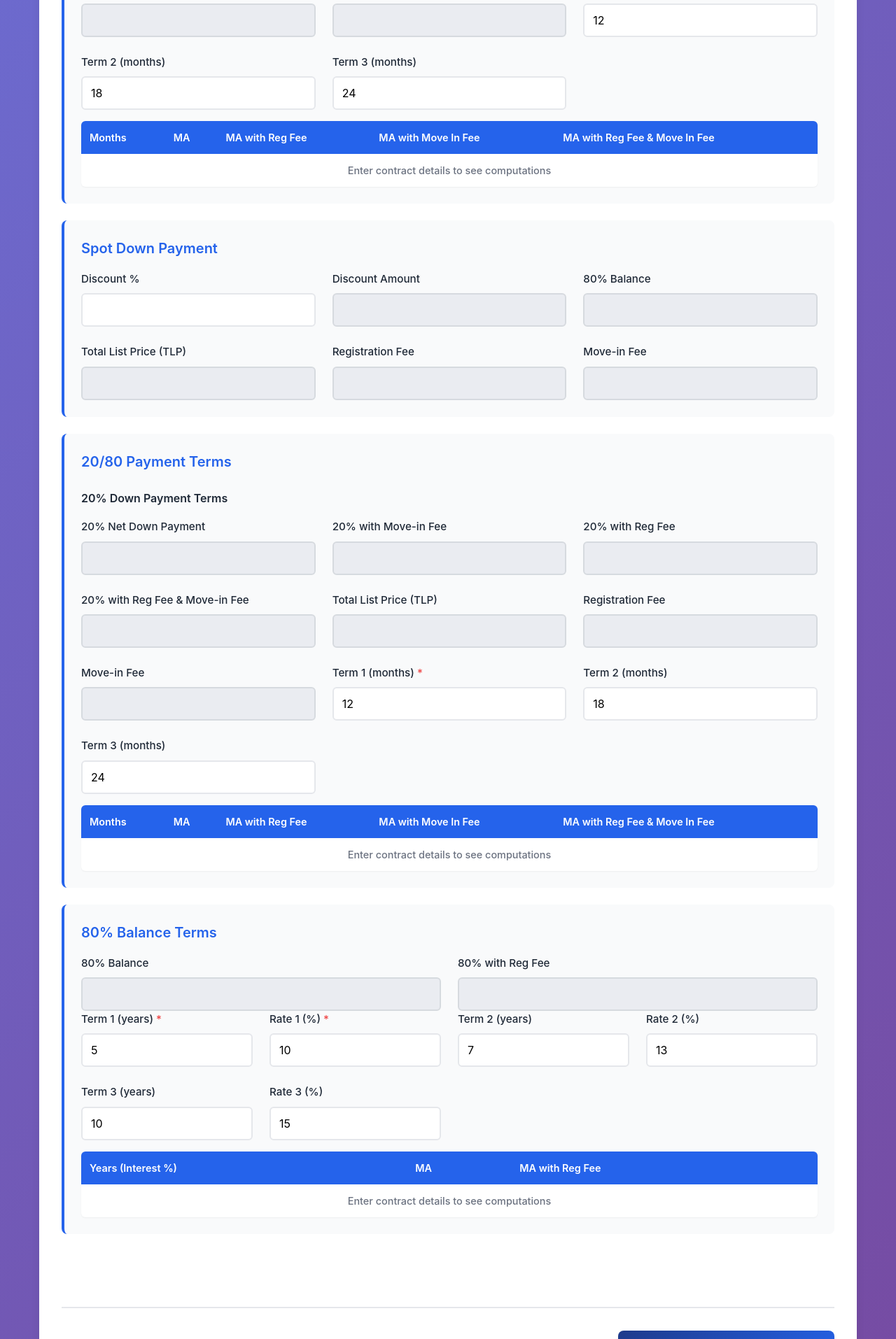
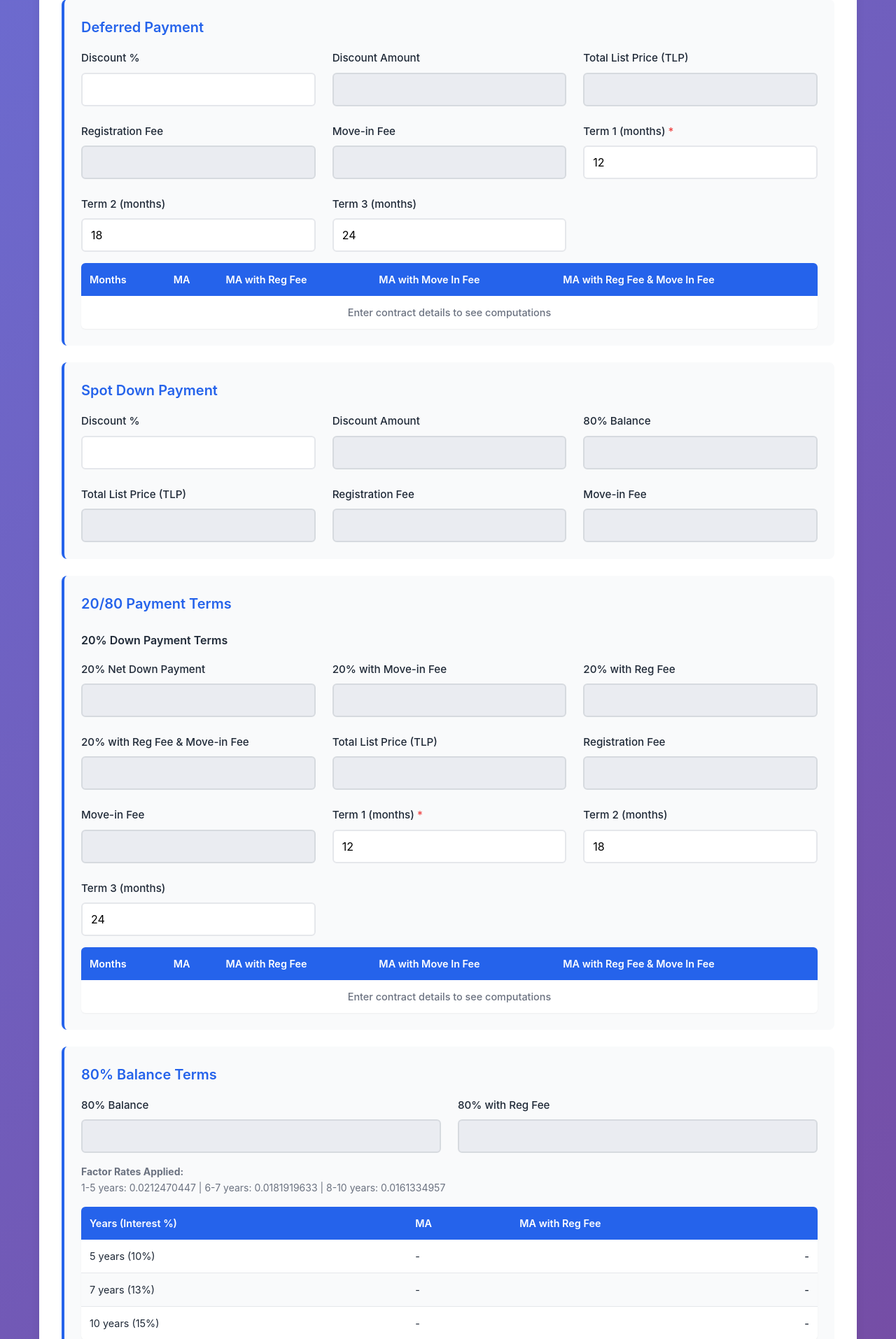
Before and after one commit to edson0312/realty-proposal-generator, a Flask app: page / in a window 1280 px wide. Shown: the part 2199-4113 px from the top of the page at 70% size. Run offline with Flask 3, Linux system fonts and the light colour scheme.

Commit message:
Implement new computation formulas and TLP toggle
- Add factor rates for 80% Balance Terms (1-5yr: 0.0212470447, 6-7yr: 0.0181919633, 8-10yr: 0.0161334957)
- Make 80% Balance table static with 5yr(10%), 7yr(13%), 10yr(15%)
- Remove Term/Rate input fields from 80% Balance UI
- Add TLP toggle for Registration Fee calculation
- Add Total Payment field to Spot Cash section (NTCP + RGF + MIF)
- Handle TCP <= 3,600,000 special case (TLP = DTCP/TCP)
- Update all payment computations to support TLP toggle
- Update JavaScript for real-time calculations
- Update PDF generation to include Total Payment

```diff
--- a/app/routes/main.py
+++ b/app/routes/main.py
@@ -45,6 +45,7 @@
         reservation_fee = float(form_data.get('reservation_fee', 0))
         registration_fee_percent = float(form_data.get('registration_fee_percent', 0))
         move_in_fee_percent = float(form_data.get('move_in_fee_percent', 0))
+        use_tlp_toggle = form_data.get('use_tlp_toggle') == 'on'  # Checkbox value
 
         # Initialize computation service
         comp_service = ComputationService()
@@ -96,7 +97,8 @@
             discount = float(form_data.get('spot_cash_discount', 0))
             spot_cash_data = comp_service.compute_spot_cash(
                 tcp, discount, reservation_fee,
-                registration_fee_percent, move_in_fee_percent
+                registration_fee_percent, move_in_fee_percent,
+                use_tlp_toggle
             )
             data['spot_cash_data'] = spot_cash_data
 
@@ -113,7 +115,8 @@
             deferred_data = comp_service.compute_deferred_payment(
                 tcp, reservation_fee,
                 registration_fee_percent, move_in_fee_percent,
-                deferred_terms
+                deferred_terms,
+                use_tlp_toggle
             )
             data['deferred_payment_data'] = deferred_data
 
@@ -122,7 +125,8 @@
             discount = float(form_data.get('spot_down_discount', 0))
             spot_down_data = comp_service.compute_spot_down_payment(
                 tcp, discount, reservation_fee,
-                registration_fee_percent, move_in_fee_percent
+                registration_fee_percent, move_in_fee_percent,
+                use_tlp_toggle
             )
             data['spot_down_payment_data'] = spot_down_data
 
@@ -139,29 +143,37 @@
             payment_20_80_data = comp_service.compute_20_80_payment(
                 tcp, reservation_fee,
                 registration_fee_percent, move_in_fee_percent,
-                payment_20_80_terms
+                payment_20_80_terms,
+                use_tlp_toggle
             )
             data['payment_20_80_data'] = payment_20_80_data
 
-        # Compute 80% balance amortizations (shared for both Spot Down and 20/80)
-        # This section appears after either Spot Down Payment or 20/80 Payment Terms
+        # Compute 80% balance amortizations with static terms and factor rates
+        # Static terms: 5 years (10%), 7 years (13%), 10 years (15%)
         balance_80_amortizations = []
-        if form_data.get('balance_80_term1') and form_data.get('balance_80_rate1'):
-            years = float(form_data.get('balance_80_term1'))
-            rate = float(form_data.get('balance_80_rate1'))
-            amort = comp_service.compute_80_balance_amortization(tcp, years, rate)
-            balance_80_amortizations.append(amort)
 
-        if form_data.get('balance_80_term2') and form_data.get('balance_80_rate2'):
-            years = float(form_data.get('balance_80_term2'))
-            rate = float(form_data.get('balance_80_rate2'))
-            amort = comp_service.compute_80_balance_amortization(tcp, years, rate)
-            balance_80_amortizations.append(amort)
+        # Calculate registration fee for 80% balance
+        if tcp <= 3600000:
+            tlp = tcp
+        else:
+            tlp = tcp / 1.12
 
-        if form_data.get('balance_80_term3') and form_data.get('balance_80_rate3'):
-            years = float(form_data.get('balance_80_term3'))
-            rate = float(form_data.get('balance_80_rate3'))
-            amort = comp_service.compute_80_balance_amortization(tcp, years, rate)
+        if use_tlp_toggle:
+            reg_fee_for_80 = tlp * (registration_fee_percent / 100)
+        else:
+            reg_fee_for_80 = tcp * (registration_fee_percent / 100)
+
+        # Static terms with factor rates
+        static_terms = [
+            {'years': 5, 'rate': 10},
+            {'years': 7, 'rate': 13},
+            {'years': 10, 'rate': 15}
+        ]
+
+        for term in static_terms:
+            amort = comp_service.compute_80_balance_amortization(
+                tcp, term['years'], term['rate'], reg_fee_for_80
+            )
             balance_80_amortizations.append(amort)
 
         # Add 80% balance amortizations to whichever payment method is being used
--- a/app/services/pdf_service.py
+++ b/app/services/pdf_service.py
@@ -295,6 +295,7 @@
             ['Total List Price (TLP)', 'DTCP ÷ 1.12', self._format_currency(data['tlp'])],
             ['Registration Fee (RGF)', 'TLP × %', self._format_currency(data['registration_fee'])],
             ['Move-in Fee (MIF)', 'TLP × %', self._format_currency(data['move_in_fee'])],
+            ['Total Payment', 'NTCP + RGF + MIF', self._format_currency(data.get('total_payment', 0))],
         ]
 
         table = Table(table_data, colWidths=[2.5*inch, 1.8*inch, 1.8*inch], hAlign='CENTER')
--- a/app/static/js/script.js
+++ b/app/static/js/script.js
@@ -15,6 +15,7 @@
 const reservationFeeField = document.getElementById('reservation_fee');
 const registrationFeePercentField = document.getElementById('registration_fee_percent');
 const moveInFeePercentField = document.getElementById('move_in_fee_percent');
+const useTLPToggleField = document.getElementById('use_tlp_toggle');
 
 // Spot Cash fields
 const spotCashDiscountField = document.getElementById('spot_cash_discount');
@@ -23,6 +24,7 @@
 const spotCashTLPField = document.getElementById('spot_cash_tlp');
 const spotCashRegFeeField = document.getElementById('spot_cash_registration_fee');
 const spotCashMoveInFeeField = document.getElementById('spot_cash_move_in_fee');
+const spotCashTotalPaymentField = document.getElementById('spot_cash_total_payment');
 
 // Deferred Payment fields
 const deferredDiscountField = document.getElementById('deferred_discount');
@@ -57,12 +59,12 @@
 // 80% Balance fields
 const balance80Field = document.getElementById('balance_80');
 const balance80WithRegField = document.getElementById('balance_80_with_reg');
-const balance80Term1Field = document.getElementById('balance_80_term1');
-const balance80Rate1Field = document.getElementById('balance_80_rate1');
-const balance80Term2Field = document.getElementById('balance_80_term2');
-const balance80Rate2Field = document.getElementById('balance_80_rate2');
-const balance80Term3Field = document.getElementById('balance_80_term3');
-const balance80Rate3Field = document.getElementById('balance_80_rate3');
+const balance80MA5Field = document.getElementById('balance_80_ma_5');
+const balance80MAReg5Field = document.getElementById('balance_80_ma_reg_5');
+const balance80MA7Field = document.getElementById('balance_80_ma_7');
+const balance80MAReg7Field = document.getElementById('balance_80_ma_reg_7');
+const balance80MA10Field = document.getElementById('balance_80_ma_10');
+const balance80MAReg10Field = document.getElementById('balance_80_ma_reg_10');
 
 // Event Listeners
 productType.addEventListener('change', handleProductTypeChange);
@@ -73,6 +75,7 @@
 reservationFeeField.addEventListener('input', calculateAll);
 registrationFeePercentField.addEventListener('input', calculateAll);
 moveInFeePercentField.addEventListener('input', calculateAll);
+useTLPToggleField.addEventListener('change', calculateAll);
 
 spotCashDiscountField.addEventListener('input', calculateAll);
 deferredDiscountField.addEventListener('input', calculateAll);
@@ -85,12 +88,6 @@
 payment2080Term1Field.addEventListener('input', calculateAll);
 payment2080Term2Field.addEventListener('input', calculateAll);
 payment2080Term3Field.addEventListener('input', calculateAll);
-balance80Term1Field.addEventListener('input', calculateAll);
-balance80Rate1Field.addEventListener('input', calculateAll);
-balance80Term2Field.addEventListener('input', calculateAll);
-balance80Rate2Field.addEventListener('input', calculateAll);
-balance80Term3Field.addEventListener('input', calculateAll);
-balance80Rate3Field.addEventListener('input', calculateAll);
 
 // Form submission
 proposalForm.addEventListener('submit', handleFormSubmit);
@@ -171,20 +168,35 @@
     const reservationFee = parseFloat(reservationFeeField.value) || 0;
     const regFeePercent = parseFloat(registrationFeePercentField.value) || 0;
     const moveInFeePercent = parseFloat(moveInFeePercentField.value) || 0;
+    const useTLP = useTLPToggleField.checked;
 
     if (tcp > 0) {
         const termDiscount = tcp * (discount / 100);
         const dtcp = tcp - termDiscount; // Discounted TCP
         const ntcp = dtcp - reservationFee; // Net TCP
-        const tlp = dtcp / 1.12; // TLP based on Discounted TCP
-        const regFee = tlp * (regFeePercent / 100);
+
+        // Handle special case: TCP <= 3,600,000
+        const tlp = (tcp <= 3600000) ? dtcp : (dtcp / 1.12);
+
+        // Calculate Registration Fee based on toggle
+        let regFee;
+        if (useTLP) {
+            // When enabled: Net TCP / 1.12 * Reg Fee %
+            regFee = (ntcp / 1.12) * (regFeePercent / 100);
+        } else {
+            // When disabled: Net TCP * Reg Fee %
+            regFee = ntcp * (regFeePercent / 100);
+        }
+
         const moveInFee = tlp * (moveInFeePercent / 100);
+        const totalPayment = ntcp + regFee + moveInFee;
 
         spotCashDiscountAmountField.value = termDiscount.toFixed(2);
         spotCashNetTCPField.value = ntcp.toFixed(2);
         spotCashTLPField.value = tlp.toFixed(2);
         spotCashRegFeeField.value = regFee.toFixed(2);
         spotCashMoveInFeeField.value = moveInFee.toFixed(2);
+        spotCashTotalPaymentField.value = totalPayment.toFixed(2);
     }
 }
 
@@ -198,11 +210,24 @@
     const reservationFee = parseFloat(reservationFeeField.value) || 0;
     const regFeePercent = parseFloat(registrationFeePercentField.value) || 0;
     const moveInFeePercent = parseFloat(moveInFeePercentField.value) || 0;
+    const useTLP = useTLPToggleField.checked;
 
     if (tcp > 0) {
         const discountAmount = tcp * (discount / 100);
-        const tlp = tcp / 1.12; // TLP based on TCP
-        const regFee = tlp * (regFeePercent / 100);
+
+        // Handle special case: TCP <= 3,600,000
+        const tlp = (tcp <= 3600000) ? tcp : (tcp / 1.12);
+
+        // Calculate Registration Fee based on toggle
+        let regFee;
+        if (useTLP) {
+            // When enabled: TLP * Reg Fee %
+            regFee = tlp * (regFeePercent / 100);
+        } else {
+            // When disabled: TCP * Reg Fee %
+            regFee = tcp * (regFeePercent / 100);
+        }
+
         const moveInFee = tlp * (moveInFeePercent / 100);
 
         deferredDiscountAmountField.value = discountAmount.toFixed(2);
@@ -264,13 +289,26 @@
     const reservationFee = parseFloat(reservationFeeField.value) || 0;
     const regFeePercent = parseFloat(registrationFeePercentField.value) || 0;
     const moveInFeePercent = parseFloat(moveInFeePercentField.value) || 0;
+    const useTLP = useTLPToggleField.checked;
 
     if (tcp > 0) {
         const downPayment = tcp * 0.20;
         const termDiscount = downPayment * (discount / 100);
         const balance80 = tcp * 0.80;
-        const tlp = tcp / 1.12; // TLP based on TCP
-        const regFee = tlp * (regFeePercent / 100);
+
+        // Handle special case: TCP <= 3,600,000
+        const tlp = (tcp <= 3600000) ? tcp : (tcp / 1.12);
+
+        // Calculate Registration Fee based on toggle
+        let regFee;
+        if (useTLP) {
+            // When enabled: TLP * Reg Fee %
+            regFee = tlp * (regFeePercent / 100);
+        } else {
+            // When disabled: TCP * Reg Fee %
+            regFee = tcp * (regFeePercent / 100);
+        }
+
         const moveInFee = tlp * (moveInFeePercent / 100);
 
         spotDownDiscountAmountField.value = termDiscount.toFixed(2);
@@ -290,13 +328,26 @@
     const reservationFee = parseFloat(reservationFeeField.value) || 0;
     const regFeePercent = parseFloat(registrationFeePercentField.value) || 0;
     const moveInFeePercent = parseFloat(moveInFeePercentField.value) || 0;
+    const useTLP = useTLPToggleField.checked;
 
     if (tcp > 0) {
         const downPayment = tcp * 0.20;
         const ndp = downPayment - reservationFee;
         const balance80 = tcp * 0.80;
-        const tlp = tcp / 1.12; // TLP based on TCP
-        const regFee = tlp * (regFeePercent / 100);
+
+        // Handle special case: TCP <= 3,600,000
+        const tlp = (tcp <= 3600000) ? tcp : (tcp / 1.12);
+
+        // Calculate Registration Fee based on toggle
+        let regFee;
+        if (useTLP) {
+            // When enabled: TLP * Reg Fee %
+            regFee = tlp * (regFeePercent / 100);
+        } else {
+            // When disabled: TCP * Reg Fee %
+            regFee = tcp * (regFeePercent / 100);
+        }
+
         const moveInFee = tlp * (moveInFeePercent / 100);
 
         payment2080NetDPField.value = ndp.toFixed(2);
@@ -351,66 +402,76 @@
 }
 
 /**
- * Calculate 80% Balance values
+ * Calculate 80% Balance values with Factor Rates
  */
 function calculate80Balance() {
     const tcp = parseFloat(tcpField.value) || 0;
     const regFeePercent = parseFloat(registrationFeePercentField.value) || 0;
+    const useTLP = useTLPToggleField.checked;
 
     if (tcp > 0) {
         const balance80 = tcp * 0.80;
-        const tlp = tcp / 1.12;
-        const regFee = tlp * (regFeePercent / 100);
+
+        // Handle special case: TCP <= 3,600,000
+        const tlp = (tcp <= 3600000) ? tcp : (tcp / 1.12);
+
+        // Calculate Registration Fee based on toggle
+        let regFee;
+        if (useTLP) {
+            regFee = tlp * (regFeePercent / 100);
+        } else {
+            regFee = tcp * (regFeePercent / 100);
+        }
+
         const balance80WithReg = balance80 + regFee;
 
         balance80Field.value = balance80.toFixed(2);
         balance80WithRegField.value = balance80WithReg.toFixed(2);
 
-        // Calculate monthly amortizations for different terms
-        const terms = [];
-        const term1 = parseFloat(balance80Term1Field.value) || 0;
-        const rate1 = parseFloat(balance80Rate1Field.value) || 0;
-        const term2 = parseFloat(balance80Term2Field.value) || 0;
-        const rate2 = parseFloat(balance80Rate2Field.value) || 0;
-        const term3 = parseFloat(balance80Term3Field.value) || 0;
-        const rate3 = parseFloat(balance80Rate3Field.value) || 0;
+        // Calculate with static terms and factor rates
+        // Factor Rates: 1-5 years: 0.0212470447, 6-7 years: 0.0181919633, 8-10 years: 0.0161334957
+        const terms = [
+            { years: 5, rate: 10, factorRate: 0.0212470447 },
+            { years: 7, rate: 13, factorRate: 0.0181919633 },
+            { years: 10, rate: 15, factorRate: 0.0161334957 }
+        ];
 
-        if (term1 > 0 && rate1 > 0) terms.push({ years: term1, rate: rate1 });
-        if (term2 > 0 && rate2 > 0) terms.push({ years: term2, rate: rate2 });
-        if (term3 > 0 && rate3 > 0) terms.push({ years: term3, rate: rate3 });
-
-        update80BalanceTable(terms, balance80, regFee);
+        update80BalanceTable(terms, balance80, balance80WithReg);
     }
 }
 
 /**
- * Update 80% Balance computation table
+ * Update 80% Balance computation table with Factor Rates
  */
-function update80BalanceTable(terms, balance80, regFee) {
-    const tbody = document.getElementById('balance_80_computation_body');
-
-    if (terms.length === 0 || balance80 <= 0) {
-        tbody.innerHTML = '<tr><td colspan="3" style="text-align: center; color: #6b7280;">Enter contract details and terms to see computations</td></tr>';
+function update80BalanceTable(terms, balance80, balance80WithReg) {
+    if (balance80 <= 0) {
+        balance80MA5Field.textContent = '-';
+        balance80MAReg5Field.textContent = '-';
+        balance80MA7Field.textContent = '-';
+        balance80MAReg7Field.textContent = '-';
+        balance80MA10Field.textContent = '-';
+        balance80MAReg10Field.textContent = '-';
         return;
     }
 
-    let html = '';
+    // Calculate MA using factor rates
+    // Formula: MA = 80% Balance * Factor Rate
+    // Formula: MA with Reg Fee = (80% Balance + Reg Fee) * Factor Rate
     terms.forEach(term => {
-        // Formula: Balance × (1 + (Years × Interest Rate)) ÷ Years ÷ 12
-        const interestDecimal = term.rate / 100;
-        const ma = (balance80 * (1 + (term.years * interestDecimal))) / term.years / 12;
-        const maWithReg = ((balance80 + regFee) * (1 + (term.years * interestDecimal))) / term.years / 12;
+        const ma = balance80 * term.factorRate;
+        const maWithReg = balance80WithReg * term.factorRate;
 
-        html += `
-            <tr>
-                <td>${term.years} years (${term.rate}%)</td>
-                <td>${formatCurrency(ma)}</td>
-                <td>${formatCurrency(maWithReg)}</td>
-            </tr>
-        `;
+        if (term.years === 5) {
+            balance80MA5Field.textContent = formatCurrency(ma);
+            balance80MAReg5Field.textContent = formatCurrency(maWithReg);
+        } else if (term.years === 7) {
+            balance80MA7Field.textContent = formatCurrency(ma);
+            balance80MAReg7Field.textContent = formatCurrency(maWithReg);
+        } else if (term.years === 10) {
+            balance80MA10Field.textContent = formatCurrency(ma);
+            balance80MAReg10Field.textContent = formatCurrency(maWithReg);
+        }
     });
-
-    tbody.innerHTML = html;
 }
 
 /**
--- a/app/templates/index.html
+++ b/app/templates/index.html
@@ -205,6 +205,17 @@
                     <input type="number" id="move_in_fee_percent" name="move_in_fee_percent" step="0.01" required>
                 </div>
             </div>
+
+            <div class="form-group" style="margin-top: 1rem;">
+                <label style="display: flex; align-items: center; gap: 0.5rem; cursor: pointer;">
+                    <input type="checkbox" id="use_tlp_toggle" name="use_tlp_toggle" checked style="width: auto;">
+                    <span>Use TLP for Registration Fee Calculation (Default: Enabled)</span>
+                </label>
+                <small style="display: block; margin-top: 0.5rem; color: #6b7280;">
+                    When enabled: Registration Fee = TLP × Reg Fee %<br>
+                    When disabled: Registration Fee = TCP × Reg Fee %
+                </small>
+            </div>
         </section>
 
         <!-- Payment Terms Section -->
@@ -243,6 +254,11 @@
                     <div class="form-group">
                         <label for="spot_cash_move_in_fee">Move-in Fee</label>
                         <input type="number" id="spot_cash_move_in_fee" name="spot_cash_move_in_fee" step="0.01" readonly>
+                    </div>
+
+                    <div class="form-group">
+                        <label for="spot_cash_total_payment">Total Payment</label>
+                        <input type="number" id="spot_cash_total_payment" name="spot_cash_total_payment" step="0.01" readonly>
                     </div>
                 </div>
             </div>
@@ -435,37 +451,10 @@
                     </div>
                 </div>
 
-                <div class="form-grid grid-3">
-                    <div class="form-group">
-                        <label for="balance_80_term1" class="required">Term 1 (years)</label>
-                        <input type="number" id="balance_80_term1" name="balance_80_term1" step="0.1" value="5" required>
-                    </div>
-
-                    <div class="form-group">
-                        <label for="balance_80_rate1" class="required">Rate 1 (%)</label>
-                        <input type="number" id="balance_80_rate1" name="balance_80_rate1" step="0.01" value="10" required>
-                    </div>
-
-                    <div class="form-group">
-                        <label for="balance_80_term2">Term 2 (years)</label>
-                        <input type="number" id="balance_80_term2" name="balance_80_term2" step="0.1" value="7">
-                    </div>
-
-                    <div class="form-group">
-                        <label for="balance_80_rate2">Rate 2 (%)</label>
-                        <input type="number" id="balance_80_rate2" name="balance_80_rate2" step="0.01" value="13">
-                    </div>
-
-                    <div class="form-group">
-                        <label for="balance_80_term3">Term 3 (years)</label>
-                        <input type="number" id="balance_80_term3" name="balance_80_term3" step="0.1" value="10">
-                    </div>
-
-                    <div class="form-group">
-                        <label for="balance_80_rate3">Rate 3 (%)</label>
-                        <input type="number" id="balance_80_rate3" name="balance_80_rate3" step="0.01" value="15">
-                    </div>
-                </div>
+                <p style="margin: 1rem 0; color: #6b7280; font-size: 0.875rem;">
+                    <strong>Factor Rates Applied:</strong><br>
+                    1-5 years: 0.0212470447 | 6-7 years: 0.0181919633 | 8-10 years: 0.0161334957
+                </p>
 
                 <table class="computation-table" id="balance_80_computation_table">
                     <thead>
@@ -477,7 +466,19 @@
                     </thead>
                     <tbody id="balance_80_computation_body">
                         <tr>
-                            <td colspan="3" style="text-align: center; color: #6b7280;">Enter contract details to see computations</td>
+                            <td>5 years (10%)</td>
+                            <td id="balance_80_ma_5">-</td>
+                            <td id="balance_80_ma_reg_5">-</td>
+                        </tr>
+                        <tr>
+                            <td>7 years (13%)</td>
+                            <td id="balance_80_ma_7">-</td>
+                            <td id="balance_80_ma_reg_7">-</td>
+                        </tr>
+                        <tr>
+                            <td>10 years (15%)</td>
+                            <td id="balance_80_ma_10">-</td>
+                            <td id="balance_80_ma_reg_10">-</td>
                         </tr>
                     </tbody>
                 </table>
```
Also changed, not shown: app/services/computation_service.py (+107 -33 lines).
